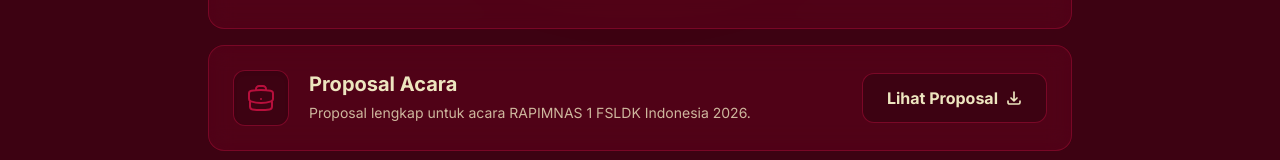
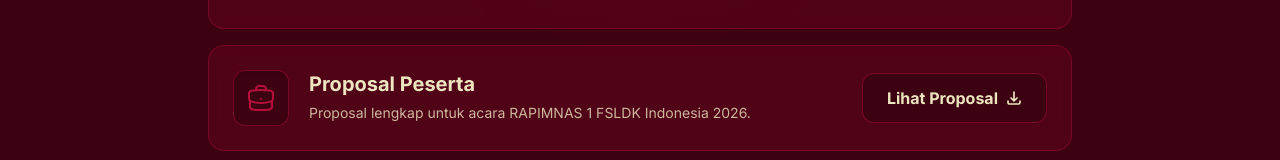
Before and after one commit to 4tikky/rapimnas26, a Next.js app: page /arsip in a window 1280 px wide. Shown: the part 422-582 px from the top of the page. Built offline with nearby package versions, Linux system fonts and the light colour scheme.

Commit message:
revisi link proposal

```diff
--- a/src/app/arsip/page.tsx
+++ b/src/app/arsip/page.tsx
@@ -39,7 +39,7 @@
     //   btnText: "Unduh Panduan"
     // },
     {
-      title: "Proposal Acara",
+      title: "Proposal Peserta",
       description: "Proposal lengkap untuk acara RAPIMNAS 1 FSLDK Indonesia 2026.",
       icon: (
         // Warna diubah menjadi Merah Terang (#b70f3c)
@@ -47,7 +47,7 @@
           <path strokeLinecap="round" strokeLinejoin="round" d="M20.25 14.15v4.25c0 1.094-.787 2.036-1.872 2.18-2.087.277-4.216.42-6.378.42s-4.291-.143-6.378-.42c-1.085-.144-1.872-1.086-1.872-2.18v-4.25m16.5 0a2.18 2.18 0 00.75-1.661V8.706c0-1.081-.768-2.015-1.837-2.175a48.114 48.114 0 00-3.413-.387m4.5 8.006c-.194.165-.42.295-.673.38A23.97 23.97 0 0112 15.75c-2.648 0-5.195-.429-7.577-1.22a2.016 2.016 0 01-.673-.38m0 0A2.18 2.18 0 013 12.489V8.706c0-1.081.768-2.015 1.837-2.175a48.111 48.111 0 013.413-.387m7.5 0V5.25A2.25 2.25 0 0013.5 3h-3a2.25 2.25 0 00-2.25 2.25v.894m7.5 0a48.667 48.667 0 00-7.5 0M12 12.75h.008v.008H12v-.008z" />
         </svg>
       ),
-      link: "https://docs.google.com/document/d/1x91GD0PbsdjJV3qMh0b5S1lhziZkqcHV/edit",
+      link: "https://docs.google.com/document/d/1SqNq692pDa4mKIjuhzGIOSexYGIzpVjgFk0l2XAUo0M/edit?tab=t.0",
       btnText: "Lihat Proposal"
     }
   ];
```
